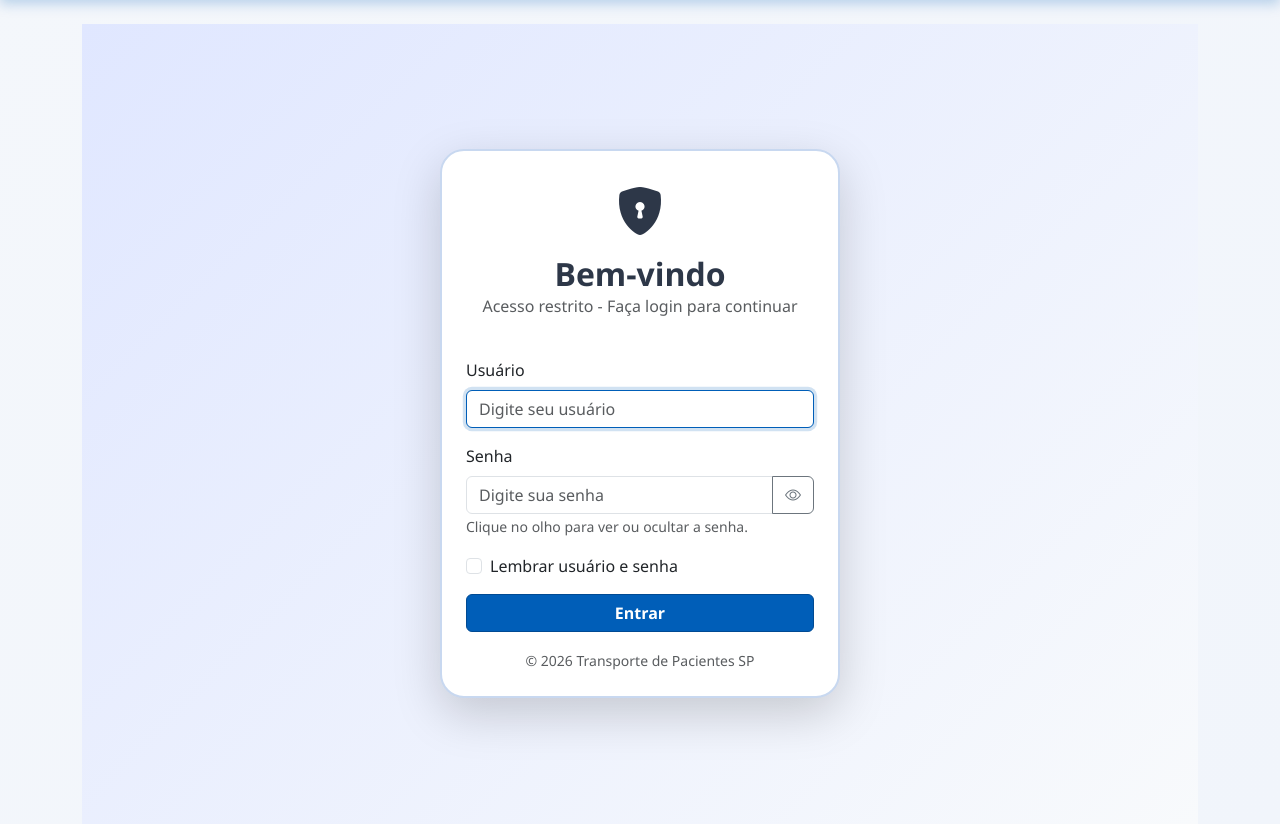
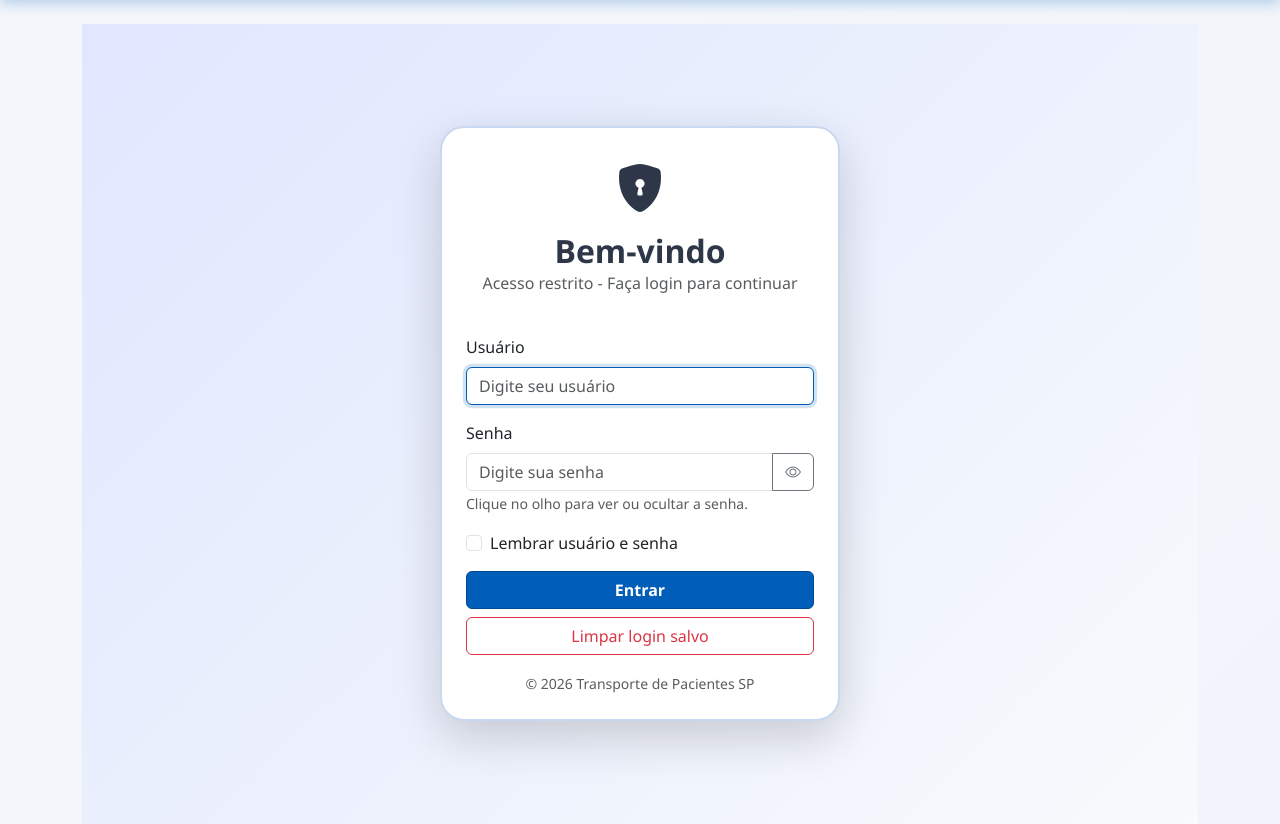
Before and after one commit to Ademar1967/gestao-mobilidade-saude-oficial, a Django app: page /login/ in a window 1280 px wide. Shown: the part 58-882 px from the top of the page. Run offline with Django 5.2, Linux system fonts and the light colour scheme.

Commit message:
feat: botão para limpar login salvo na tela de login

```diff
--- a/templates/registration/login.html
+++ b/templates/registration/login.html
@@ -41,7 +41,8 @@
           Lembrar usuário e senha
         </label>
       </div>
-      <button type="submit" class="btn btn-primary w-100" style="font-weight: 600;">Entrar</button>
+      <button type="submit" class="btn btn-primary w-100 mb-2" style="font-weight: 600;">Entrar</button>
+      <button type="button" class="btn btn-outline-danger w-100" id="limparLoginSalvo">Limpar login salvo</button>
     </form>
     <div class="mt-3 text-center">
       <small class="text-muted">© {{ year|default:2026 }} Transporte de Pacientes SP</small>
@@ -93,6 +94,19 @@
         toggleButton.setAttribute('aria-pressed', isHidden ? 'true' : 'false');
       });
     }
+    // Botão para limpar login salvo
+    const limparBtn = document.getElementById('limparLoginSalvo');
+    if (limparBtn) {
+      limparBtn.addEventListener('click', function() {
+        localStorage.removeItem(lembrarKey);
+        localStorage.removeItem(userKey);
+        localStorage.removeItem(passKey);
+        if (usernameInput) usernameInput.value = '';
+        if (passwordInput) passwordInput.value = '';
+        if (lembrarCheck) lembrarCheck.checked = false;
+        alert('Login salvo removido!');
+      });
+    }
   })();
 </script>
 {% endblock %}
```
